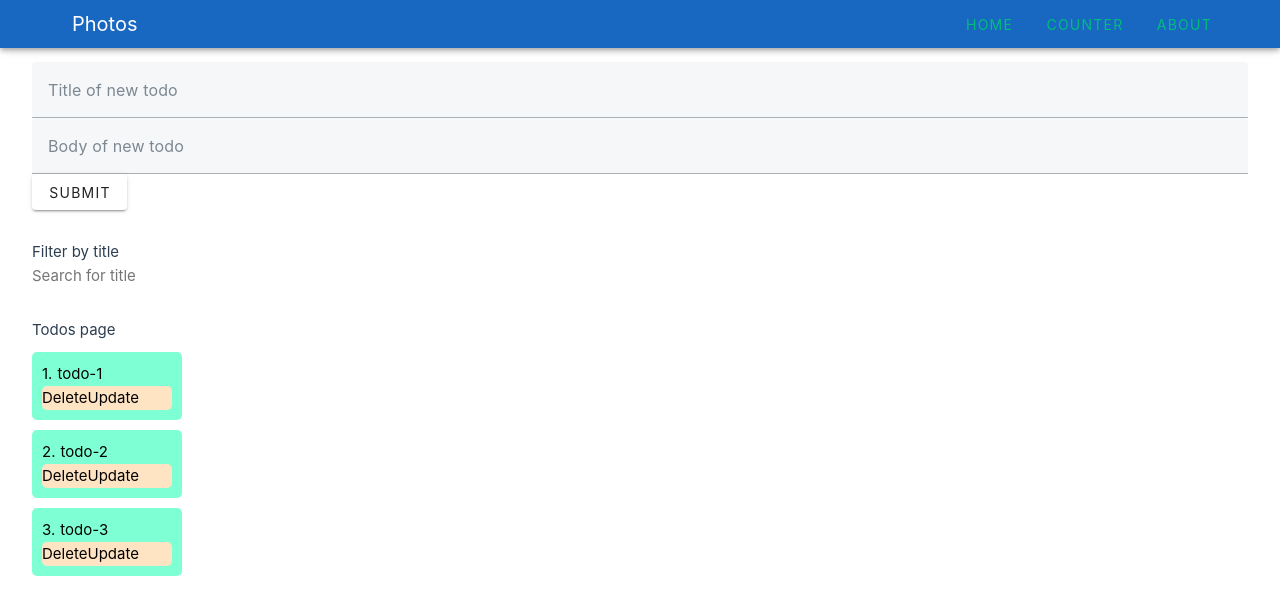
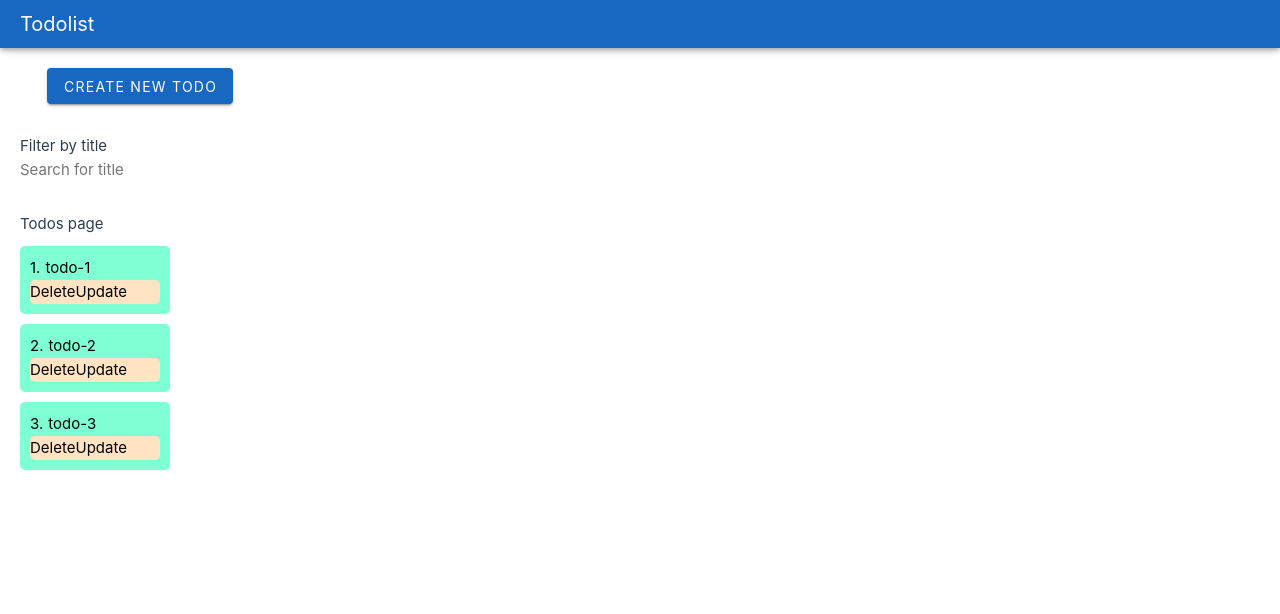
Before and after one commit to Misha158/vue-app, a Vue app: page / in a window 1280 px wide. Shown: the top 614 px of the page. Built offline with nearby package versions, Linux system fonts and the light colour scheme.

Commit message:
Added modal

```diff
--- a/src/App.vue
+++ b/src/App.vue
@@ -1,12 +1,9 @@
 <script setup lang="ts">
-import { RouterLink, RouterView } from 'vue-router'
 import HeaderVue from '@/components/HeaderVue.vue'
 </script>
 
 <template>
-  <HeaderVue />
-
-  <RouterView />
+  <HeaderVue> <RouterView /> </HeaderVue>
 </template>
 
 <style scoped></style>
--- a/src/assets/main.css
+++ b/src/assets/main.css
@@ -2,8 +2,7 @@
 
 #app {
   max-width: 1280px;
-  margin: 0 auto;
-  padding: 2rem;
+  padding: 20px;
 
   font-weight: normal;
 }
--- a/src/components/FormVue.vue
+++ b/src/components/FormVue.vue
@@ -17,7 +17,7 @@ const addNewTodoHandler = () => {
 </script>
 
 <template>
-  <div :style="{ 'margin-top': '30px' }">
+  <div :style="{ 'margin-top': '30px', width: '500px', padding: '10px' }">
     <v-form @submit.prevent="addNewTodoHandler">
       <v-text-field v-model="title" label="Title of new todo" required hide-details></v-text-field>
       <v-text-field v-model="body" label="Body of new todo" required hide-details></v-text-field>
--- a/src/components/HeaderVue.vue
+++ b/src/components/HeaderVue.vue
@@ -1,35 +1,13 @@
 <script lang="ts" setup=""></script>
 
 <template>
-  <v-card class="mx-auto" max-width="448">
-    <v-layout>
-      <v-app-bar color="primary" density="compact">
-        <template v-slot:prepend>
-          <v-app-bar-nav-icon></v-app-bar-nav-icon>
-        </template>
+  <v-layout class="rounded rounded-md">
+    <v-app-bar color="primary" density="compact" title="Todolist"></v-app-bar>
 
-        <v-app-bar-title>Photos</v-app-bar-title>
-
-        <nav>
-          <v-btn>
-            <RouterLink to="/">Home</RouterLink>
-          </v-btn>
-          <v-btn>
-            <RouterLink to="/counter">Counter</RouterLink>
-          </v-btn>
-          <v-btn>
-            <RouterLink to="/about">About</RouterLink>
-          </v-btn>
-        </nav>
-
-        <template v-slot:append>
-          <v-btn icon>
-            <v-icon>mdi-dots-vertical</v-icon>
-          </v-btn>
-        </template>
-      </v-app-bar>
-    </v-layout>
-  </v-card>
+    <v-main class="d-flex" style="min-height: 300px">
+      <slot></slot>
+    </v-main>
+  </v-layout>
 </template>
 
 <style scoped></style>
--- /dev/null
+++ b/src/components/MyModal.vue
@@ -0,0 +1,27 @@
+<script lang="ts" setup="">
+import { ref } from 'vue'
+const { textBtn } = defineProps({
+  textBtn: String
+})
+
+const dialog = ref(false)
+</script>
+
+<template>
+  <div class="text-center">
+    <v-btn color="primary">
+      {{ textBtn }}
+
+      <v-dialog v-model="dialog" activator="parent" width="auto">
+        <v-card>
+          <slot></slot>
+          <v-card-actions>
+            <v-btn color="primary" block @click="dialog = false">Close Dialog</v-btn>
+          </v-card-actions>
+        </v-card>
+      </v-dialog>
+    </v-btn>
+  </div>
+</template>
+
+<style scoped></style>
--- a/src/pages/HomePage.vue
+++ b/src/pages/HomePage.vue
@@ -3,6 +3,7 @@ import { ref } from 'vue'
 import TodosVue from '@/components/TodosVue.vue'
 import FormVue from '@/components/FormVue.vue'
 import FilterVue from '@/components/FilterVue.vue'
+import MyModal from '@/components/MyModal.vue'
 
 const initialTodos = [
   { id: 1, title: 'todo-1' },
@@ -31,7 +32,6 @@ const onSaveUpdatedTodo = (id: number, title: string) => {
 }
 
 const filterTodos = (text: string) => {
-  console.log('text', text)
   if (!text) return (todos.value = initialTodos)
 
   todos.value = todos.value.filter((todo) => todo.title.includes(text))
@@ -40,7 +40,9 @@ const filterTodos = (text: string) => {
 
 <template>
   <div class="greetings">
-    <FormVue @createNewTodo="addNewTodo" />
+    <MyModal textBtn="Create new todo" content="">
+      <FormVue @createNewTodo="addNewTodo" />
+    </MyModal>
     <FilterVue :filterTodos="filterTodos" />
     <TodosVue @deleteTodo="onDeleteTodo" @onSaveUpdatedTodo="onSaveUpdatedTodo" :todos="todos" />
   </div>
```
